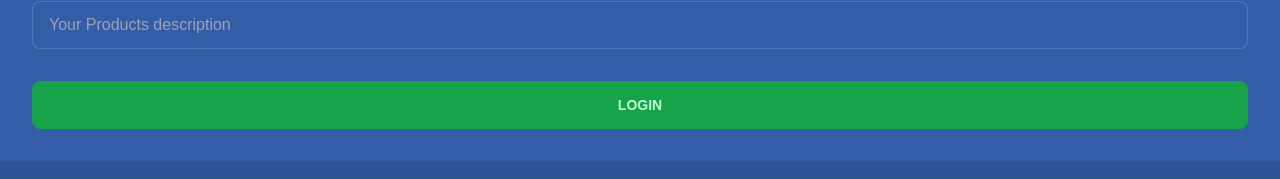
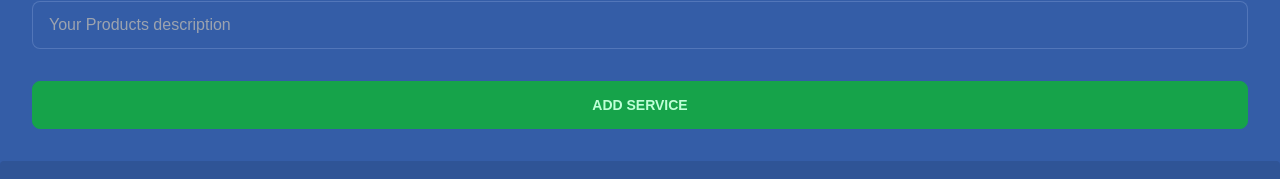
Before and after one commit to sojib076/youtuber-clinet, a React (Create React App) app: page /addproduct in a window 1280 px wide. Shown: the part 287-466 px from the top of the page. Built offline with nearby package versions, Linux system fonts and the light colour scheme; no server answers; sample sign-in values are in the browser's storage.

Commit message:
serviceBtn

```diff
--- a/src/Components/AddProduct/AddProduct.js
+++ b/src/Components/AddProduct/AddProduct.js
@@ -48,7 +48,7 @@ const AddProduct = () => {
                     <input type="text" placeholder="Your Products description" className="input input-bordered" name='description' />
                 </div>
                 <div className="form-control mt-6">
-                    <button className="btn btn-success">Login</button>
+                    <button className="btn btn-success">Add Service</button>
                 </div>
             </form>
             <ToastContainer />
```
Also changed, not shown: 15 other files (tests, documents, lock files or other folders).
